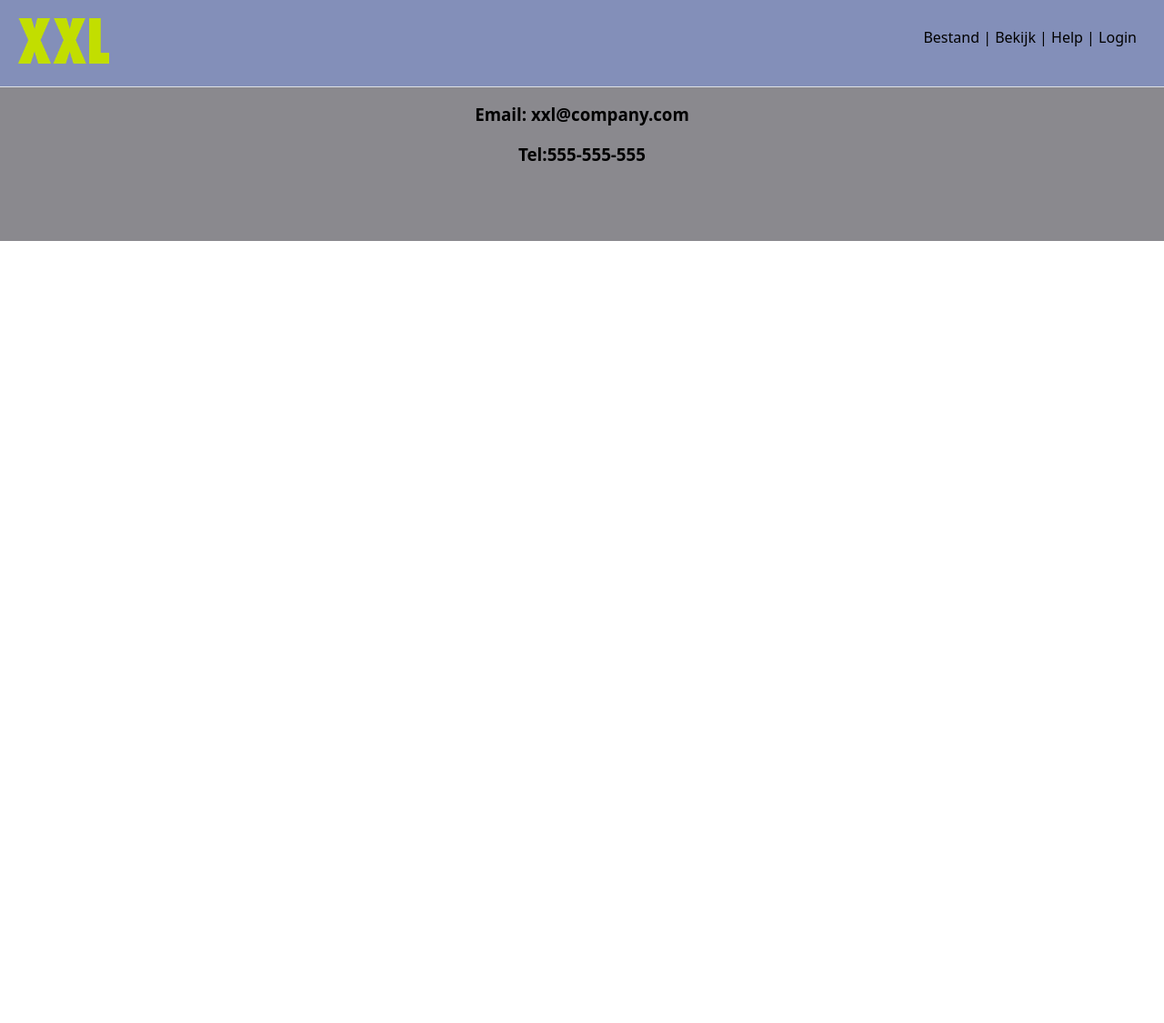
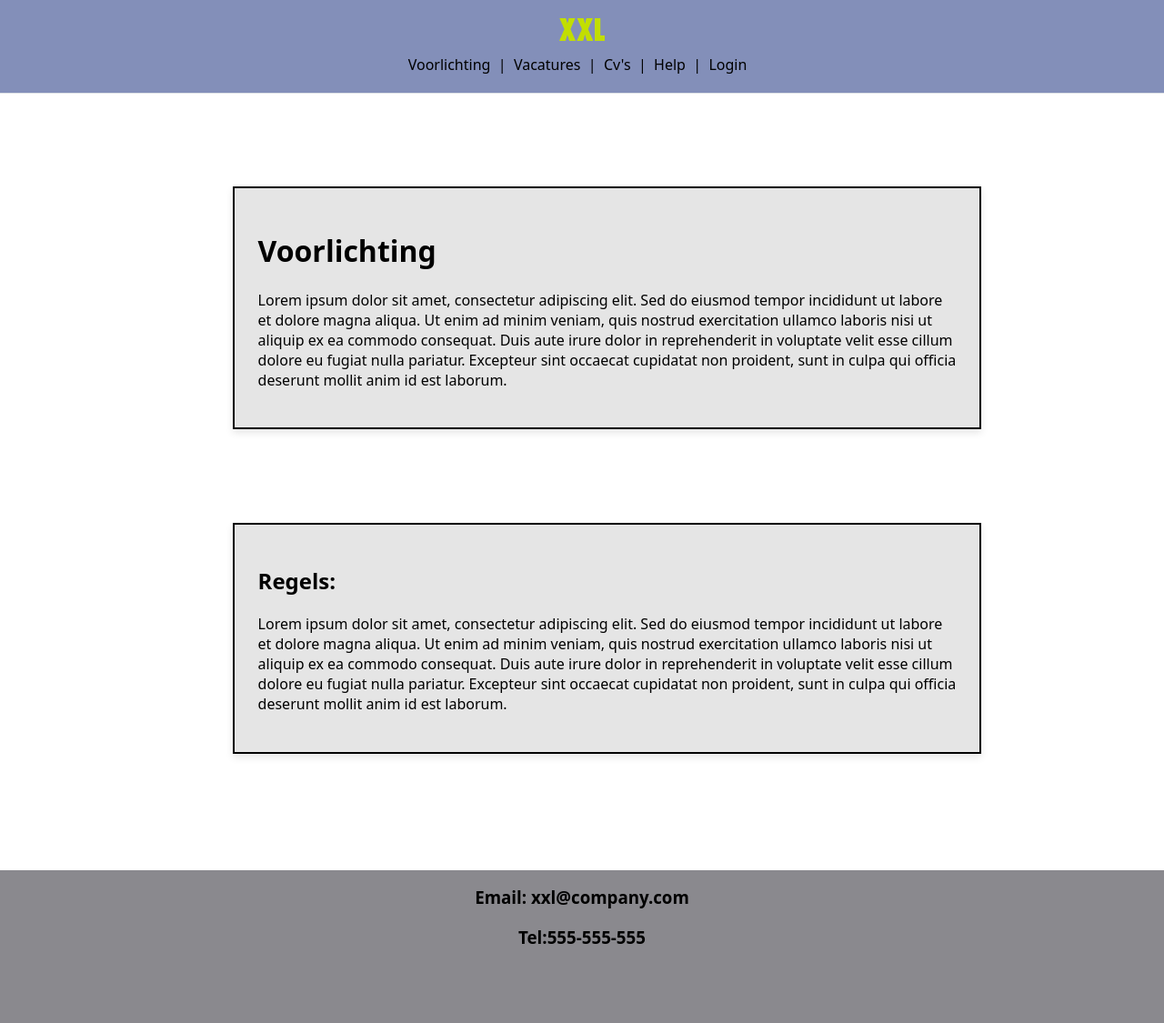
Before and after one commit to Svendewijn/proefexamen, a PHP site: page /voorlichting.php in a window 1280 px wide. Shown: the whole page at 91% size. Before the commit the page ends 265 px from the top, so only its background shows below. Run offline with PHP 8.4, Linux system fonts and the light colour scheme.

Commit message:
header aan alles toegevoegd en fixes gedaan

```diff
--- a/css/styling.css
+++ b/css/styling.css
@@ -3,7 +3,7 @@ body{
     margin: 0;
 }
 
-.welkom{
+.block-1{
     color: black;
     background-color: rgb(229, 229, 229);
     font-size: medium;
@@ -17,7 +17,41 @@ body{
     padding: 2%;
     box-shadow: 0 4px 8px rgba(0, 0, 0, 0.1);
     margin-top: 8%;
-    margin-bottom: 20%;
+    margin-bottom: 23%;
+}
+
+.block-2{
+    color: black;
+    background-color: rgb(229, 229, 229);
+    font-size: medium;
+    border: 2px solid black;
+    width: 60%;
+    height: 40%;
+    align-items: center;
+    justify-content: center;
+    margin-left: 20%;
+    margin-right: 20%;
+    padding: 2%;
+    box-shadow: 0 4px 8px rgba(0, 0, 0, 0.1);
+    margin-top: 8%;
+    margin-bottom: 10%;
+}
+
+.block-3{
+    color: black;
+    background-color: rgb(229, 229, 229);
+    font-size: medium;
+    border: 2px solid black;
+    width: 60%;
+    height: 40%;
+    align-items: center;
+    justify-content: center;
+    margin-left: 20%;
+    margin-right: 20%;
+    padding: 2%;
+    box-shadow: 0 4px 8px rgba(0, 0, 0, 0.1);
+    margin-top: 8%;
+    margin-bottom: 2%;
 }
 
 .header{
@@ -29,10 +63,26 @@ body{
     border-bottom: 1px solid #dee2e6;
 }
 
-a:link {
-    color: rgb(0, 0, 0);
+a{
     text-decoration: none;
 }
+
+a:link {
+    color: black;
+  }
+
+  a:visited {
+    color: black;
+  }
+
+  a:hover {
+    color: black;
+  }
+
+  a:active {
+    color: black;
+  }
+
 .logo{
     text-align: left;
 }
@@ -48,24 +98,24 @@ a:link {
     height: 5%;
     padding-top: 3%;
     padding-bottom: 5%;
+    margin-top: 5%;
 }
 
 @media only screen and (max-width: 600px) {
 .footer {
-    padding-top: 10%;
+    padding-top: 15%;
+    padding-bottom: 15%;
   }
 
 }
 
 .header-contents{
-    justify-content: space-between;
     width: 100%;
-    display: flex;
 }
 
 .header-text{
     margin-top: 10px;
-    display: flex;
+
     margin-right: 10px;
 }
 
--- a/header.php
+++ b/header.php
@@ -5,16 +5,17 @@ session_start(); // Start de sessie om toegang te krijgen tot sessievariabelen
 <div class="header">
     <div class="header-contents">
     <a href="index.php">
-    <img src="images/logo.png" alt="W3Schools.com" width="100" height="50">
+    <img src="images/logo.png" alt="logo" width="50" height="25">
     </a>
     <div class="header-text">
 
-    <a href="vacature.php">Bestand</a> &nbsp;|&nbsp;
-    <a href="index.php">Bekijk</a> &nbsp;|&nbsp;
+    <a href="voorlichting.php">Voorlichting</a> &nbsp;|&nbsp;
+    <a href="vacature.php">Vacatures</a> &nbsp;|&nbsp;
+    <a href="index.php">Cv's</a> &nbsp;|&nbsp;
     <a href="index.php">Help</a> &nbsp;|&nbsp;
 
     <?php if (isset($_SESSION['user_id'])): // Controleer of de gebruiker is ingelogd ?>
-        <a href="upload.php">Upload</a>
+        <a href="upload.php">Upload</a> &nbsp;|&nbsp;
         <a href="logout.php">Uitloggen</a>
     <?php else: ?>
         <a href="inlog.php">Login</a>
--- a/index.php
+++ b/index.php
@@ -8,7 +8,7 @@
 </head>
 <body>
 <?php include 'header.php';?>
-    <div class="welkom">
+    <div class="block-1">
         <h1>Welkom</h1>
         <p>
             Lorem ipsum dolor sit amet, consectetur adipiscing elit. Sed do eiusmod
--- a/inlog.php
+++ b/inlog.php
@@ -6,6 +6,7 @@
     <title>Inloggen</title>
 </head>
 <body>
+<?php include 'header.php';?>
     <h2>Inloggen</h2>
     <form action="inlogprocess.php" method="post">
         <label for="username">Gebruikersnaam:</label>
--- a/registratie.php
+++ b/registratie.php
@@ -6,6 +6,7 @@
     <title>Registreren</title>
 </head>
 <body>
+<?php include 'header.php';?>
     <h2>Registreren</h2>
     <form action="registratieprocess.php" method="post">
         <label for="username">Gebruikersnaam:</label>
--- a/upload.php
+++ b/upload.php
@@ -6,6 +6,7 @@
     <title>Bestanden Uploaden</title>
 </head>
 <body>
+<?php include 'header.php';?>
     <h1>Upload Bestanden</h1>
     <form action="uploadprocess.php" method="post" enctype="multipart/form-data">
         <label for="text">Tekstbestand:</label>
--- a/voorlichting.php
+++ b/voorlichting.php
@@ -4,10 +4,30 @@
     <meta charset="UTF-8">
     <meta name="viewport" content="width=device-width, initial-scale=1.0">
     <title>Voorlichting</title>
+    <link rel="stylesheet" href="css/styling.css">
 </head>
 <body>
 <?php include 'header.php';?>
-
+    <div class="block-3">
+        <h1>Voorlichting</h1>
+        <p>
+            Lorem ipsum dolor sit amet, consectetur adipiscing elit. Sed do eiusmod
+            tempor incididunt ut labore et dolore magna aliqua. Ut enim ad minim veniam,
+            quis nostrud exercitation ullamco laboris nisi ut aliquip ex ea commodo consequat.
+            Duis aute irure dolor in reprehenderit in voluptate velit esse cillum dolore eu fugiat nulla pariatur.
+            Excepteur sint occaecat cupidatat non proident, sunt in culpa qui officia deserunt mollit anim id est laborum.
+        </p>
+    </div>
+    <div class="block-2">
+        <h2>Regels:</h2>
+        <p>
+            Lorem ipsum dolor sit amet, consectetur adipiscing elit. Sed do eiusmod
+            tempor incididunt ut labore et dolore magna aliqua. Ut enim ad minim veniam,
+            quis nostrud exercitation ullamco laboris nisi ut aliquip ex ea commodo consequat.
+            Duis aute irure dolor in reprehenderit in voluptate velit esse cillum dolore eu fugiat nulla pariatur.
+            Excepteur sint occaecat cupidatat non proident, sunt in culpa qui officia deserunt mollit anim id est laborum.
+        </p>
+    </div>
 <?php include 'footer.php';?>
 </body>
 </html>
```
Also changed, not shown: sql/comments.sql (renamed from comments.sql), sql/gebruikers.sql (renamed from gebruikers.sql), sql/uploads.sql (renamed from uploads.sql), sql/vacatureposts.sql (renamed from vacatureposts.sql), 2 other files.
